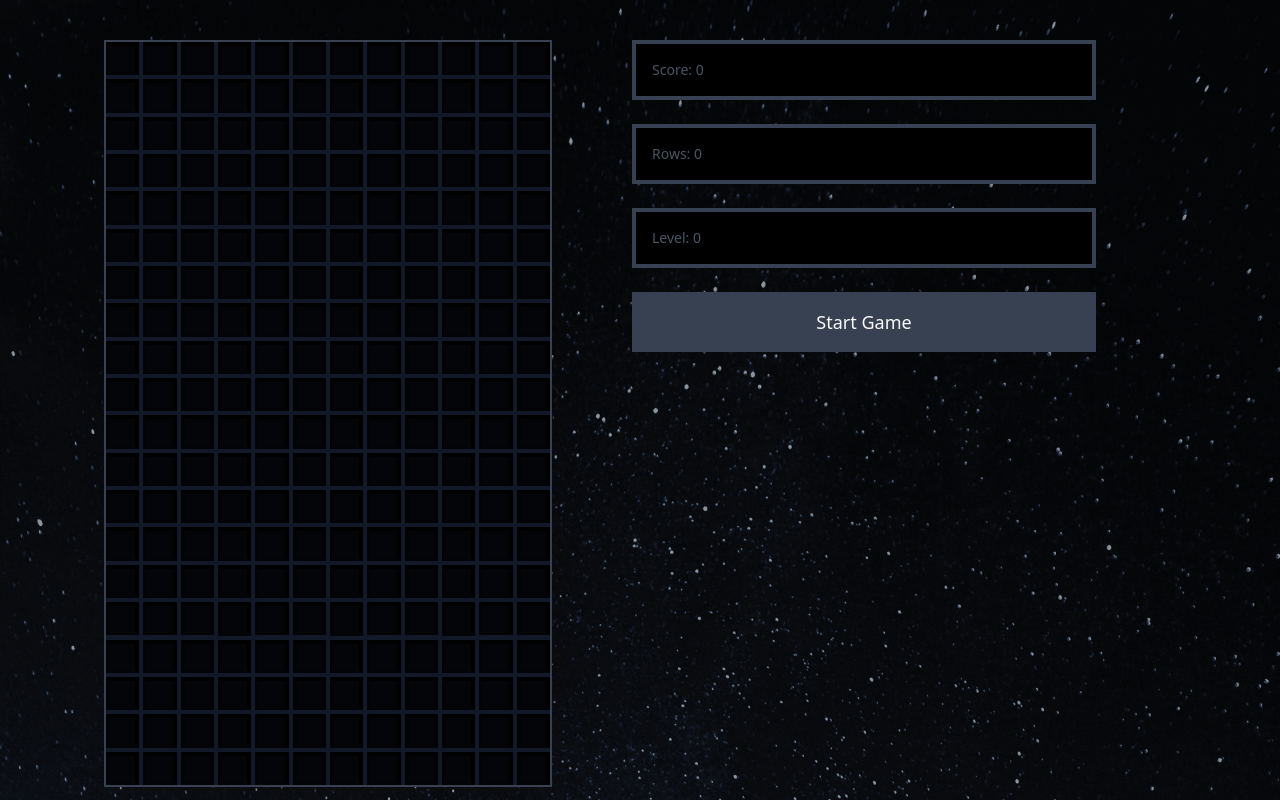
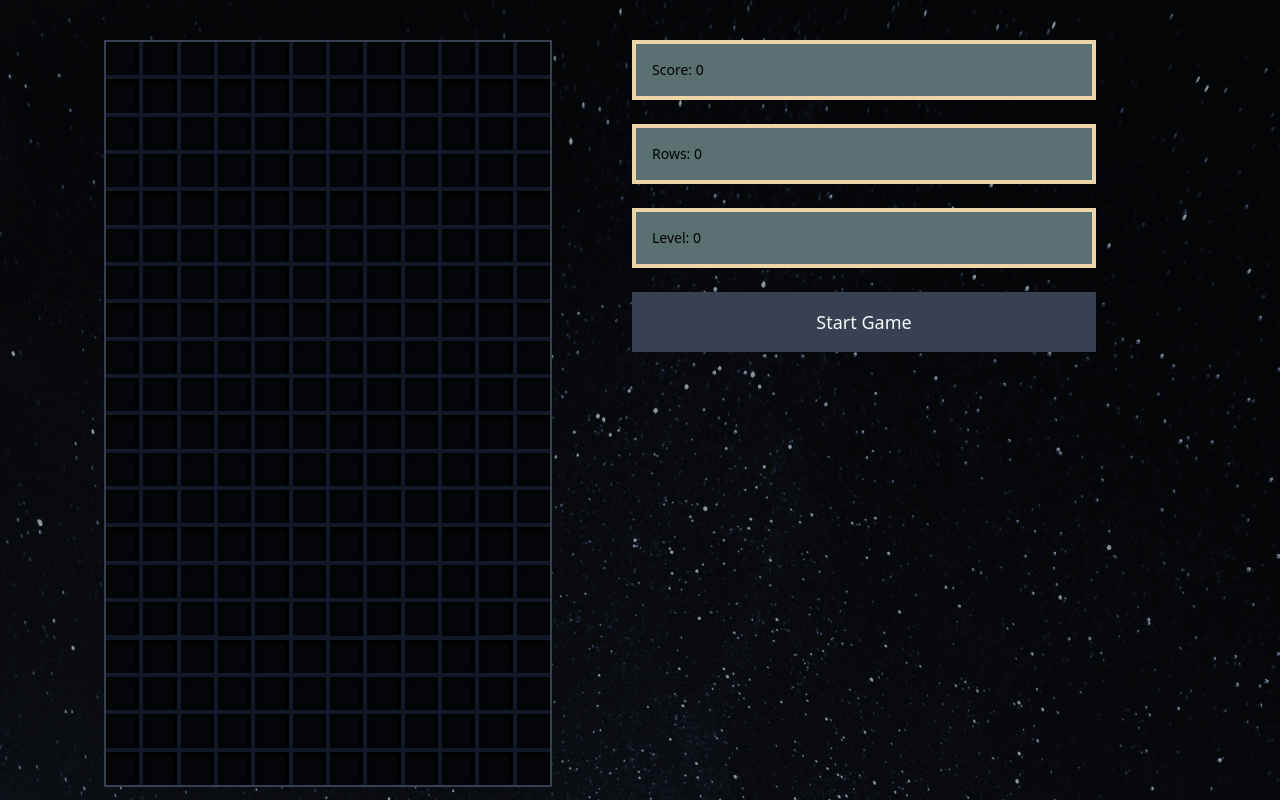
Before and after one commit to KimboTodd/kimblog, a Next.js app: page /tetris-react in a window 1280 px wide. Built offline with nearby package versions, Linux system fonts and the light colour scheme.

Commit message:
color buttons

```diff
--- a/components/dropchain/startButton.tsx
+++ b/components/dropchain/startButton.tsx
@@ -2,7 +2,7 @@ import React, { memo } from 'react';
 
 const StartButton = ({ callback }) => (
   <button
-    className="mb-6 box-border w-full cursor-pointer border-4 border-neutral-600 p-4 text-lg text-neutral-300 outline-none"
+    className="mb-6 box-border w-full cursor-pointer border-4 border-breige-500 p-4 text-lg text-breige-500 outline-none"
     onClick={callback}
   >
     Start Game
--- a/components/tetris/display.tsx
+++ b/components/tetris/display.tsx
@@ -2,8 +2,8 @@ import React, { memo } from 'react';
 
 const Display = ({ gameOver, text }) => (
   <div
-    className={`mb-6 box-border flex w-full border-4 border-solid border-gray-700 p-4 text-center
-    ${gameOver ? 'text-red-500' : 'text-gray-600'} bg-black text-sm`}
+    className={`mb-6 box-border flex w-full border-4 border-solid border-breige-500 p-4 text-center
+    ${gameOver ? 'text-red-500' : 'border-breige-500'} bg-slate-550 text-sm`}
   >
     {text}
   </div>
```
